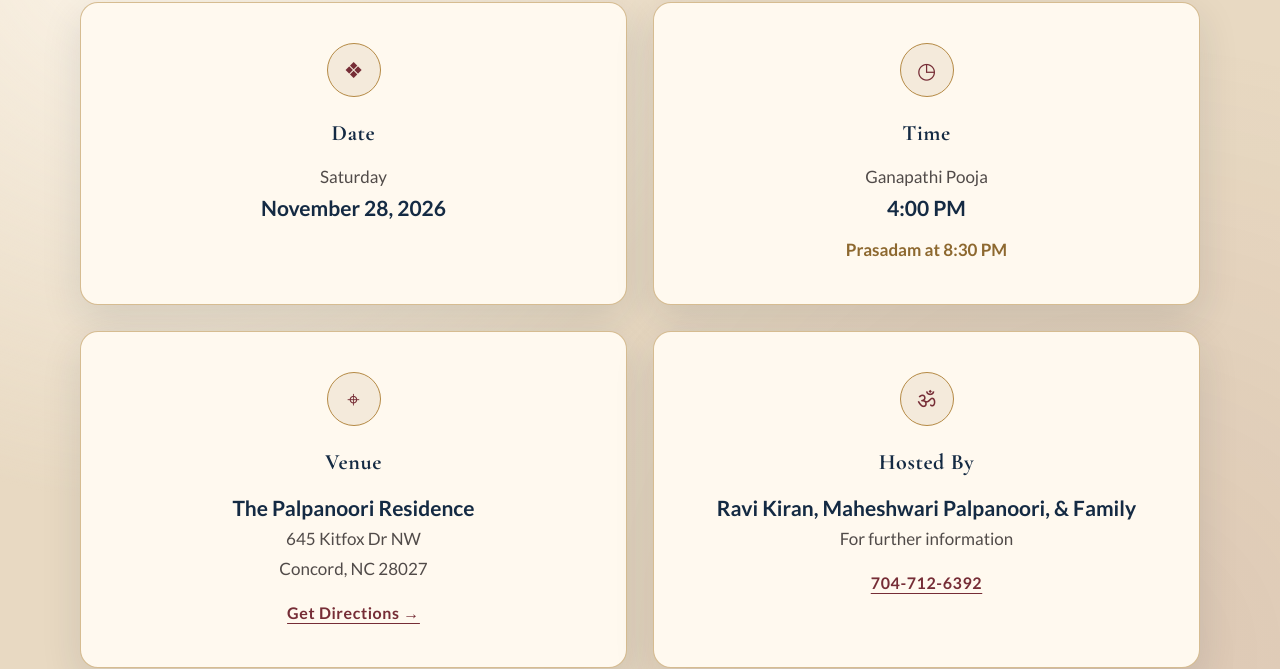
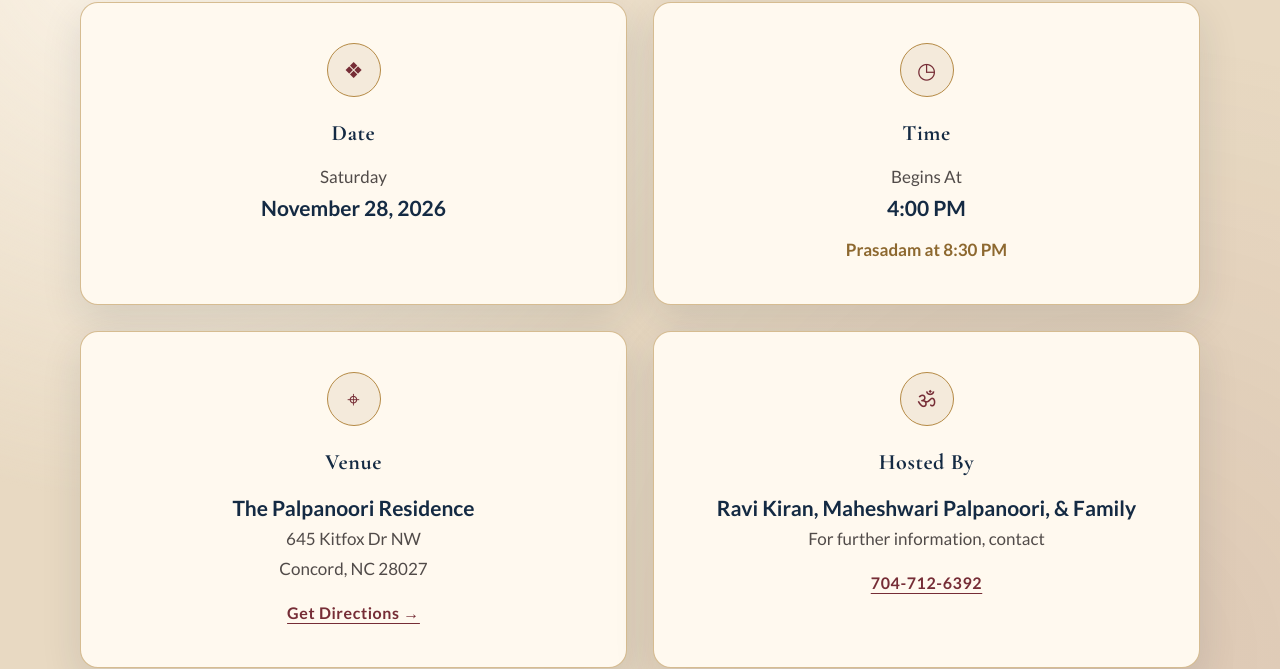
Before and after one commit to Shiv0309/rudrabhishekam-invitation, a plain HTML site: page index.html in a window 1280 px wide. Shown: the part 2770-3439 px from the top of the page. Drawn offline with nearby package versions, Linux system fonts and the light colour scheme.

Commit message:
Update index.html

```diff
--- a/index.html
+++ b/index.html
@@ -249,7 +249,7 @@
 
                     <h3>Time</h3>
 
-                    <p>Ganapathi Pooja</p>
+                    <p>Begins At</p>
 
                     <strong>4:00 PM</strong>
 
@@ -296,7 +296,7 @@
 
                     <strong>Ravi Kiran, Maheshwari Palpanoori, & Family</strong>
 
-                    <p>For further information</p>
+                    <p>For further information, contact</p>
 
                     <a href="tel:+17047126392" class="text-link">
                         704-712-6392
```
